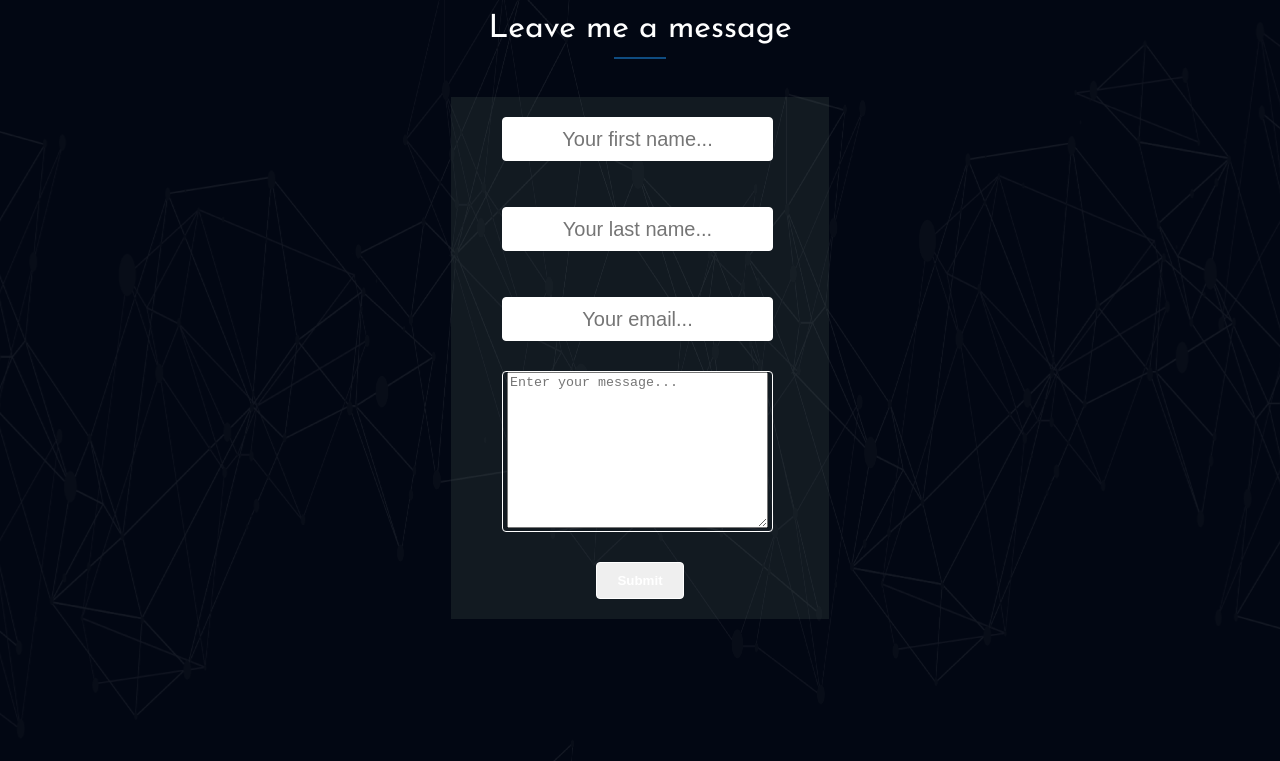
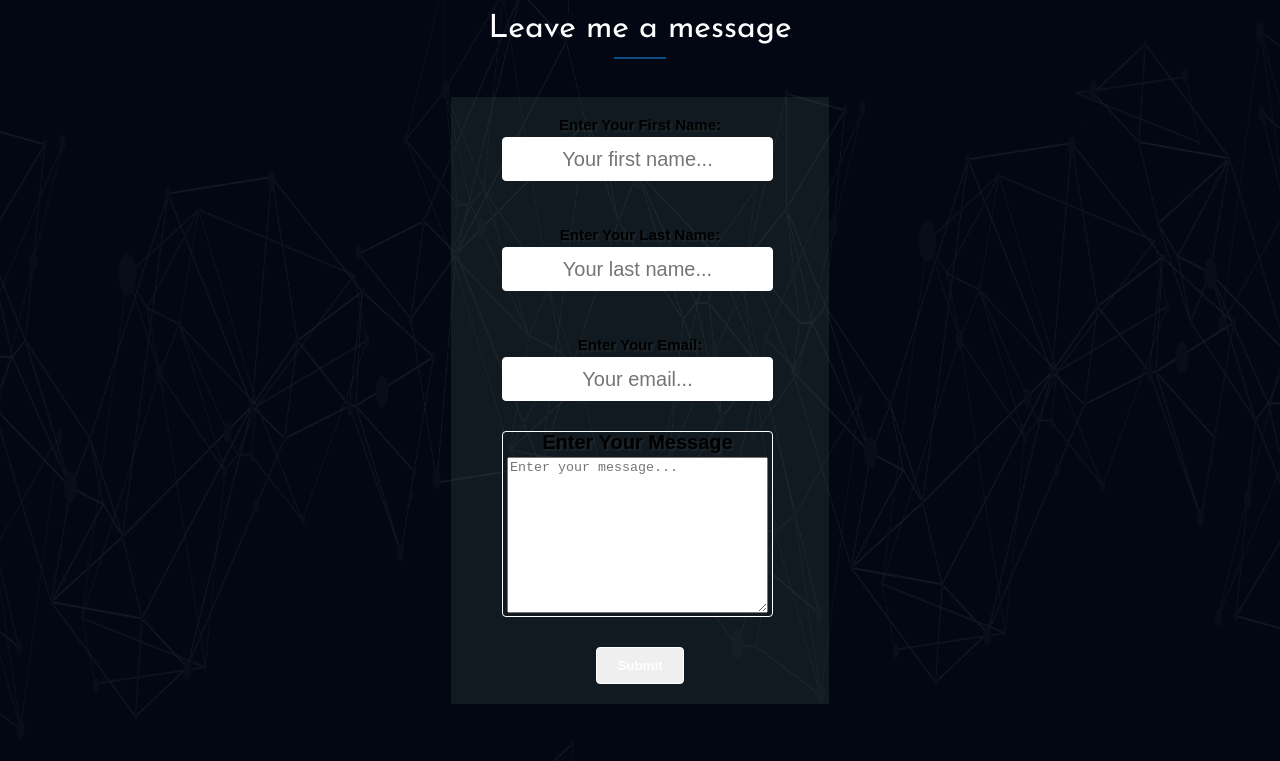
Before and after one commit to JackXN/Personal-Portfolio, a plain HTML site: page index.html in a window 1280 px wide. Shown: the part 5705-6466 px from the top of the page. Drawn offline with Linux system fonts and the light colour scheme.

Commit message:
Added labels to contact form inputs

```diff
--- a/index.html
+++ b/index.html
@@ -131,25 +131,28 @@ Developed for Thinkful Bootcamp.</p>
 
     <form action="https://formspree.io/f/mnqoywra" method="POST">
     <div class="first-name form-edit">
-
+        <label for="fName">Enter Your First Name:</label>
         <input type="text" id="fName" name="firstname" placeholder="Your first name...">
     </div>
         <br>
 
         <div class="last-name form-edit">
+            <label for="lName">Enter Your Last Name:</label>
 <input type="text" name="lastname" id="lName" placeholder="Your last name...">
 </div>
 <br>
 
 
 <div class="emails form-edit">
+<label for="emailadress">Enter Your Email:</label>
 <input type="text" name="emailadress" id="email" placeholder="Your email...">
 
 
 
 
 <div class="textarea-edit form-edit">
-<textarea name="text" id="" cols="30" rows="10" placeholder="Enter your message..."></textarea>
+    <label for="message">Enter Your Message</label>
+<textarea name="text" id="message" cols="30" rows="10" placeholder="Enter your message..."></textarea>
 
 </div>
 
--- a/style.css
+++ b/style.css
@@ -554,11 +554,19 @@ main .self-port img {
 form {
     padding-top: 20px;
 }
+form label {
+    display: flex;
+    justify-content: center;
+    margin-bottom: 5px;
+    text-shadow: 2px 2px 2px var(--header-bg-color);
+    font-weight: 700;
+}
 .form-edit {
     font-family: 'titrillium web', sans-serif;
     font-size: 15px;
     margin-bottom: 30px;
     text-align: center;
+
 }
 
 .form-edit input {
```
